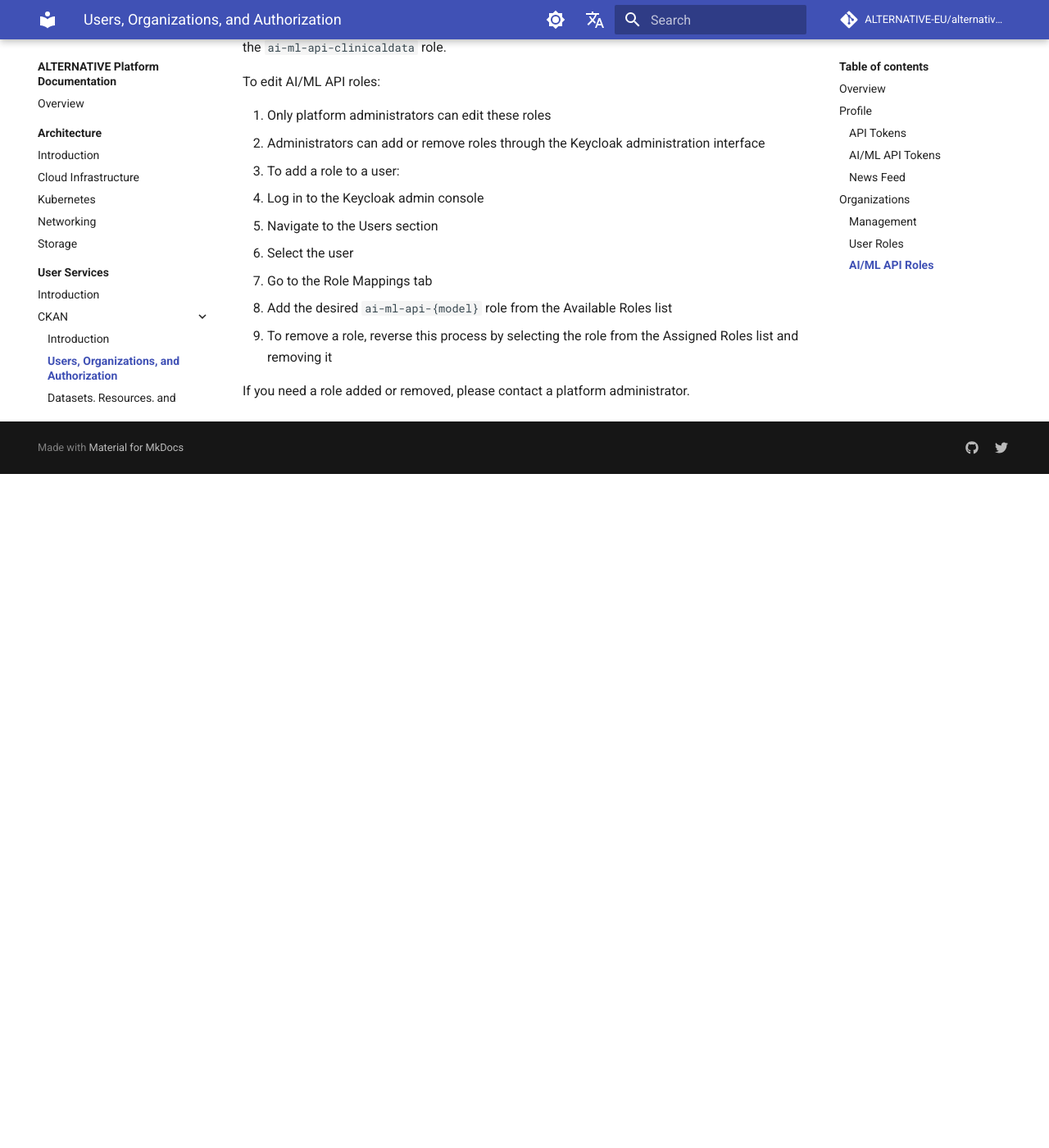
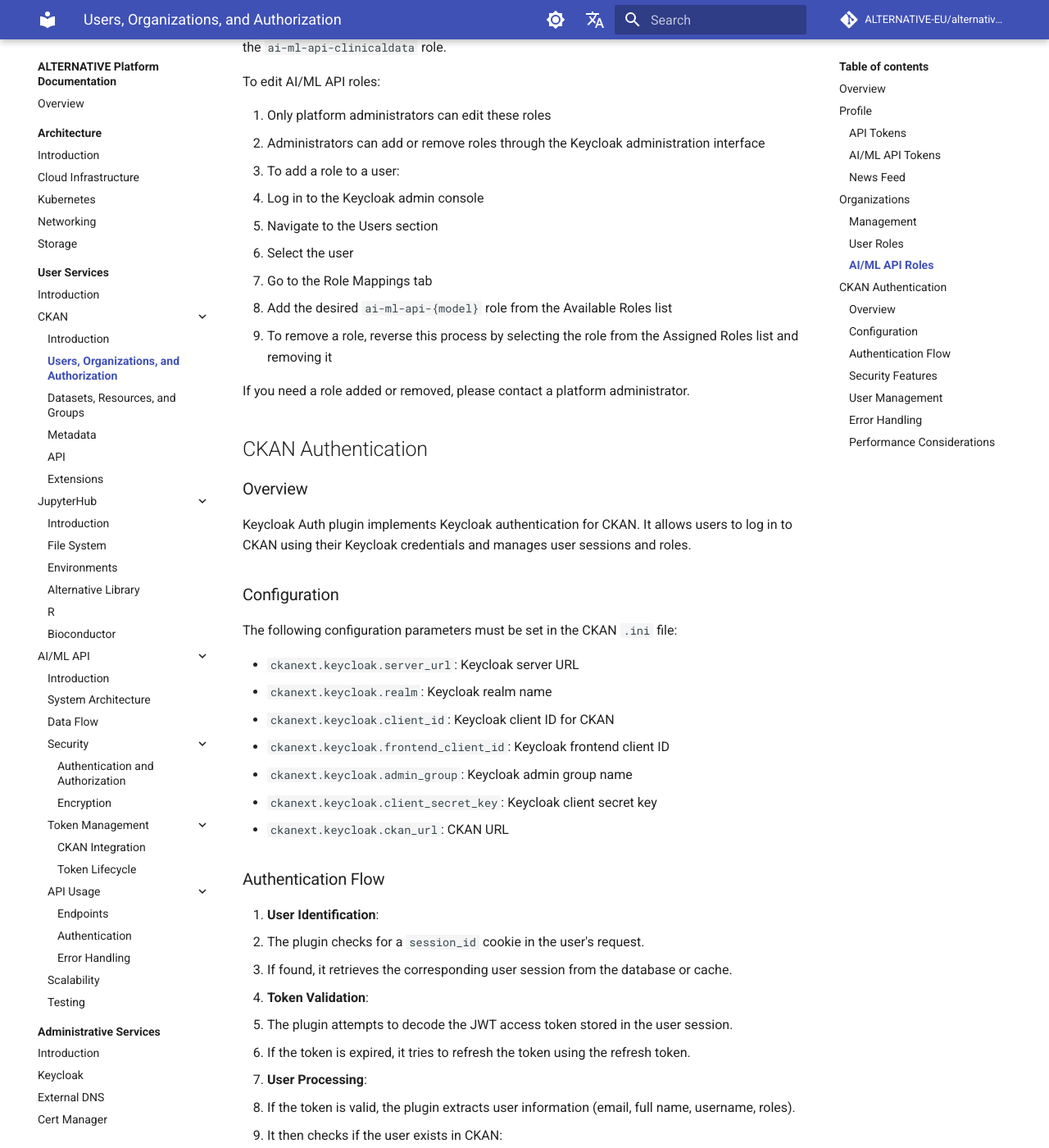
Before and after one commit to ALTERNATIVE-EU/alternative.github.io, an MkDocs documentation site: the page built from docs/docs/user-services/ckan/users.md, in a window 1280 px wide and 1400 px high, scrolled down 3075 px. Shown: the whole window at 82% size. Built offline with MkDocs 1.6.1 and Material for MkDocs 9.7.7, drawn with Linux system fonts in a browser that asks for light colours; comment, search, counter and statistics services are not loaded; before the commit the page ends 3653 px from its top, so only the background shows below that; some of the changed text lies outside the part shown.

Commit message:
Update CKAN authentication documentation

```diff
--- a/docs/docs/user-services/ckan/users.md
+++ b/docs/docs/user-services/ckan/users.md
@@ -95,3 +95,66 @@
 4. To remove a role, reverse this process by selecting the role from the Assigned Roles list and removing it
 
 If you need a role added or removed, please contact a platform administrator.
+
+## CKAN Authentication
+
+### Overview
+
+Keycloak Auth plugin implements Keycloak authentication for CKAN. It allows users to log in to CKAN using their Keycloak credentials and manages user sessions and roles.
+
+### Configuration
+
+The following configuration parameters must be set in the CKAN `.ini` file:
+
+- `ckanext.keycloak.server_url`: Keycloak server URL
+- `ckanext.keycloak.realm`: Keycloak realm name
+- `ckanext.keycloak.client_id`: Keycloak client ID for CKAN
+- `ckanext.keycloak.frontend_client_id`: Keycloak frontend client ID
+- `ckanext.keycloak.admin_group`: Keycloak admin group name
+- `ckanext.keycloak.client_secret_key`: Keycloak client secret key
+- `ckanext.keycloak.ckan_url`: CKAN URL
+
+### Authentication Flow
+
+1. **User Identification**:
+   - The plugin checks for a `session_id` cookie in the user's request.
+   - If found, it retrieves the corresponding user session from the database or cache.
+
+2. **Token Validation**:
+   - The plugin attempts to decode the JWT access token stored in the user session.
+   - If the token is expired, it tries to refresh the token using the refresh token.
+
+3. **User Processing**:
+   - If the token is valid, the plugin extracts user information (email, full name, username, roles).
+   - It then checks if the user exists in CKAN:
+     - If the user exists, it updates their information if necessary.
+     - If the user doesn't exist, it creates a new CKAN user with the provided information.
+
+4. **Session Management**:
+   - The plugin maintains user sessions in the database and cache.
+   - It handles token refreshing when access tokens expire.
+
+5. **Logout**:
+   - On logout, the plugin redirects the user to the Keycloak logout URL and clears the session cookie.
+
+### Security Features
+
+1. **JWT Verification**: Tokens are verified using Keycloak's public keys.
+2. **Public Key Caching**: The plugin caches public keys to reduce API calls to Keycloak.
+3. **Automatic Token Refresh**: Handles token expiration by automatically refreshing tokens.
+4. **Secure Cookie Handling**: Uses secure cookies for session management.
+
+### User Management
+
+- The plugin automatically creates or updates CKAN users based on Keycloak information.
+- It synchronizes user roles and other details between Keycloak and CKAN.
+
+### Error Handling
+
+- The plugin implements error handling for various scenarios, including token expiration, invalid tokens, and API errors.
+- It logs errors and takes appropriate actions (e.g., deleting invalid sessions, redirecting users).
+
+### Performance Considerations
+
+- Implements caching for user sessions and public keys to reduce database queries and API calls.
+- Uses asynchronous operations for fetching public keys to improve performance.
```
